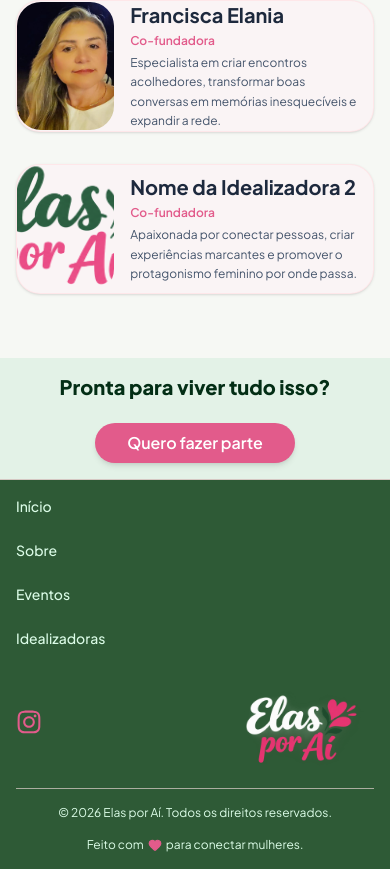
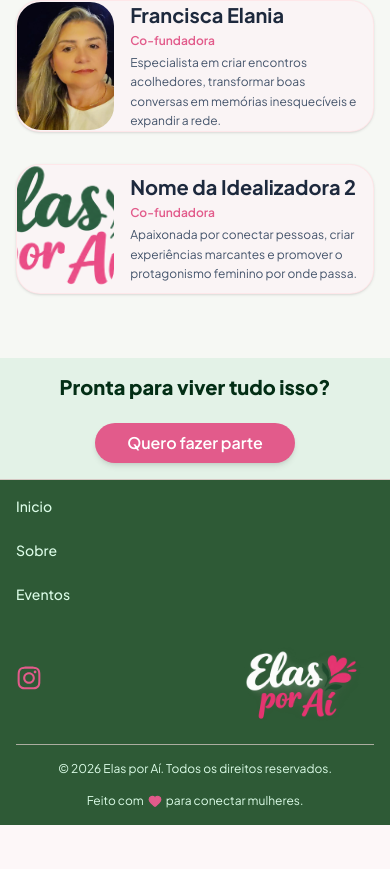
Before and after one commit to elasporai/elas-por-ai, a Next.js app: page / in a window 390 px wide. Shown: the part 3001-3870 px from the top of the page. After the commit the page ends 3826 px from the top, so only its background shows below. Built offline with nearby package versions, Linux system fonts and the light colour scheme.

Commit message:
atualiza o componente de navegação

```diff
--- a/src/app/layout.tsx
+++ b/src/app/layout.tsx
@@ -16,6 +16,9 @@ export const metadata: Metadata = {
   title: "Elas por Aí | Comunidade para Mulheres",
   description:
     "Conexões reais, histórias incríveis. O seu lugar de conexão e acolhimento.",
+  icons: {
+    icon: "/favicon.png",
+  },
 };
 
 export default function RootLayout({
--- a/src/components/Footer.tsx
+++ b/src/components/Footer.tsx
@@ -2,39 +2,14 @@ import Link from "next/link";
 import Image from "next/image";
 import { Heart } from "lucide-react";
 import { FaInstagram } from "react-icons/fa";
+import { NavFooter } from "./Nav";
 
 export function Footer() {
   return (
     <footer className="bg-brand-green border-t border-rose-100/80 text-green-100">
       <div className="max-w-6xl mx-auto px-4 sm:px-6 lg:px-8 space-y-4">
         <div className="flex flex-col md:flex-row md:items-center justify-between gap-6 border-b border-rose-100/60">
-          <nav className="flex flex-col md:flex-row flex-wrap md:items-center md:justify-center gap-6 text-sm font-medium text-green-100 pt-4">
-            <Link
-              href="#inicio"
-              className="hover:text-brand-pink transition-colors"
-            >
-              Início
-            </Link>
-            <Link
-              href="#sobre"
-              className="hover:text-brand-pink transition-colors"
-            >
-              Sobre
-            </Link>
-            <Link
-              href="#eventos"
-              className="hover:text-brand-pink transition-colors"
-            >
-              Eventos
-            </Link>
-            <Link
-              href="#idealizadoras"
-              className="hover:text-brand-pink transition-colors"
-            >
-              Idealizadoras
-            </Link>
-          </nav>
-
+          <NavFooter />
           <div className="flex items-center justify-between text-brand-pink mb-4">
             <Link
               href="https://instagram.com"
--- a/src/components/Header.tsx
+++ b/src/components/Header.tsx
@@ -4,7 +4,7 @@ import { useState } from "react";
 import Link from "next/link";
 import { Menu, X } from "lucide-react";
 import Image from "next/image";
-import { Nav } from "./Nav";
+import { NavHeader, NavMobile } from "./Nav";
 
 export function Header() {
   const [isMenuOpen, setIsMenuOpen] = useState(false);
@@ -21,7 +21,7 @@ export function Header() {
           />
         </Link>
 
-        <Nav />
+        <NavHeader />
 
         <div className="hidden md:flex items-center">
           <Link
@@ -41,50 +41,7 @@ export function Header() {
         </button>
       </div>
 
-      {isMenuOpen && (
-        <div className="md:hidden bg-brand-cream border-b border-rose-100 px-6 pt-4 pb-6 space-y-4 animate-in slide-in-from-top duration-200">
-          <nav className="flex flex-col gap-3 font-medium text-slate-700 text-base">
-            <Link
-              href="#inicio"
-              onClick={() => setIsMenuOpen(false)}
-              className="hover:text-brand-pink transition-colors py-1"
-            >
-              Início
-            </Link>
-            <Link
-              href="#sobre"
-              onClick={() => setIsMenuOpen(false)}
-              className="hover:text-brand-pink transition-colors py-1"
-            >
-              Sobre
-            </Link>
-            <Link
-              href="#eventos"
-              onClick={() => setIsMenuOpen(false)}
-              className="hover:text-brand-pink transition-colors py-1"
-            >
-              Eventos
-            </Link>
-            <Link
-              href="#idealizadoras"
-              onClick={() => setIsMenuOpen(false)}
-              className="hover:text-brand-pink transition-colors py-1"
-            >
-              Idealizadoras
-            </Link>
-          </nav>
-
-          <div className="pt-2">
-            <Link
-              href="#comunidade"
-              onClick={() => setIsMenuOpen(false)}
-              className="block text-center bg-brand-pink hover:bg-brand-pink-hover text-white px-5 py-3 rounded-full text-sm font-semibold transition-all shadow-sm"
-            >
-              Entrar na comunidade
-            </Link>
-          </div>
-        </div>
-      )}
+      {isMenuOpen && <NavMobile setIsMenuOpen={setIsMenuOpen} />}
     </header>
   );
 }
--- a/src/components/Nav.tsx
+++ b/src/components/Nav.tsx
@@ -1,17 +1,77 @@
 import Link from "next/link";
 
-export const Nav = () => {
+interface NavItem {
+  label: string;
+  href: string;
+}
+
+const menu: NavItem[] = [
+  { label: "Inicio", href: "/" },
+  { label: "Sobre", href: "/" },
+  { label: "Eventos", href: "/" },
+];
+
+export const NavHeader = () => {
   return (
-    <nav className="hidden md:flex items-center gap-8 font-medium text-slate-700 text-sm">
-      <Link href="#inicio" className="hover:text-brand-pink transition-colors">
-        Início
-      </Link>
-      <Link href="#sobre" className="hover:text-brand-pink transition-colors">
-        Sobre
-      </Link>
-      <Link href="#eventos" className="hover:text-brand-pink transition-colors">
-        Eventos
-      </Link>
+    <nav className="hidden md:flex items-center gap-8 font-medium text-green-950 text-sm">
+      {menu.map((item) => (
+        <Link
+          key={item.label}
+          href={item.href}
+          className="hover:text-brand-pink transition-colors"
+        >
+          {item.label}
+        </Link>
+      ))}
     </nav>
   );
 };
+
+export const NavFooter = () => {
+  return (
+    <nav className="flex flex-col md:flex-row flex-wrap md:items-center md:justify-center gap-6 text-sm font-medium text-green-100 pt-4">
+      {menu.map((item) => (
+        <Link
+          key={item.label}
+          href={item.href}
+          className="hover:text-brand-pink transition-colors"
+        >
+          {item.label}
+        </Link>
+      ))}
+    </nav>
+  );
+};
+
+type NavMobileProps = {
+  setIsMenuOpen: (value: boolean) => void;
+};
+
+export const NavMobile = ({ setIsMenuOpen }: NavMobileProps) => {
+  return (
+    <div className="h-full flex flex-col justify-between md:hidden bg-brand-cream border-b border-rose-100 px-6 pt-4 pb-6 space-y-4 animate-in slide-in-from-top duration-200">
+      <nav className="flex flex-col gap-3 font-medium text-slate-700 text-base">
+        {menu.map((item) => (
+          <Link
+            key={item.label}
+            href={item.href}
+            onClick={() => setIsMenuOpen(false)}
+            className="hover:text-brand-pink transition-colors py-1"
+          >
+            {item.label}
+          </Link>
+        ))}
+      </nav>
+
+      <div className="pt-2">
+        <Link
+          href="#comunidade"
+          onClick={() => setIsMenuOpen(false)}
+          className="block text-center bg-brand-pink hover:bg-brand-pink-hover text-white px-5 py-3 rounded-full text-sm font-semibold transition-all shadow-sm"
+        >
+          Entrar na comunidade
+        </Link>
+      </div>
+    </div>
+  );
+};
```
Also changed, not shown: public/favicon.png (added).
